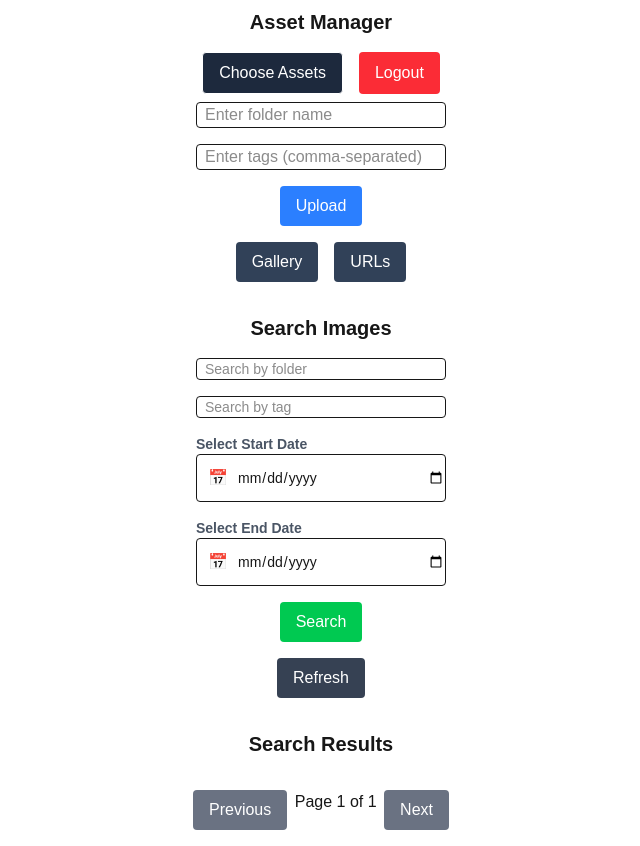
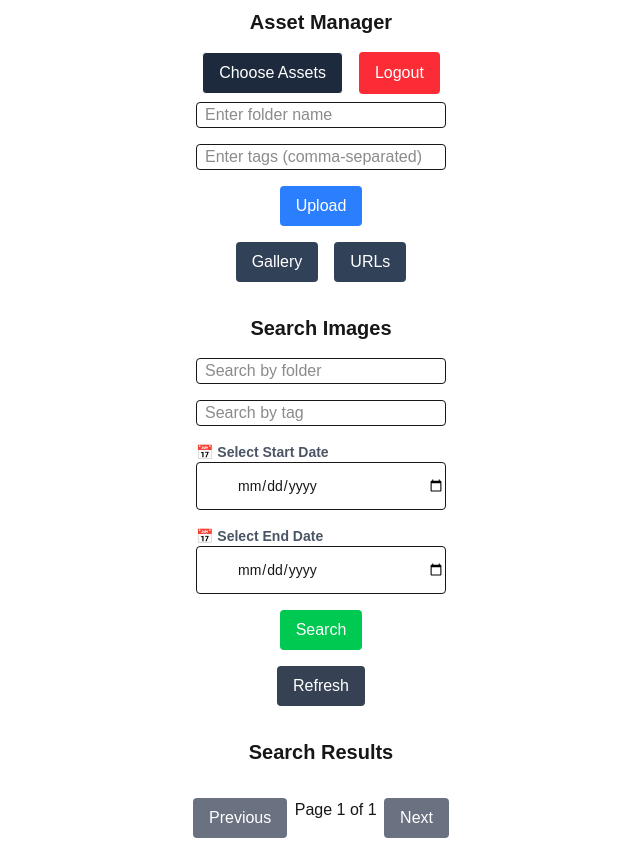
Before and after one commit to uk030621/AssetManagerLWJ, a Next.js app: page /imagemanager in a window 1280 px wide. Shown: the whole page, without its empty margins (319-959 px from the left). Built offline with nearby package versions, Linux system fonts and the light colour scheme.

Commit message:
Hope this works.

```diff
--- a/app/imagemanager/page.js
+++ b/app/imagemanager/page.js
@@ -173,18 +173,18 @@ export default function Home() {
         placeholder="Search by folder"
         value={searchFolder}
         onChange={(e) => setSearchFolder(e.target.value)}
-        className="pl-2 mb-4 border text-sm rounded w-[250px]"
+        className="pl-2 mb-4 border  rounded w-[250px]"
       />
       <input
         type="text"
         placeholder="Search by tag"
         value={searchTerm}
         onChange={(e) => setSearchTerm(e.target.value)}
-        className="pl-2 mb-4 border text-sm rounded w-[250px]"
+        className="pl-2 mb-4 border  rounded w-[250px]"
       />
       <div className="flex flex-col">
         <label className="text-sm font-semibold text-gray-600">
-          Select Start Date
+          📅 Select Start Date
         </label>
         <div className="relative">
           <input
@@ -193,15 +193,12 @@ export default function Home() {
             onChange={(e) => setStartDate(e.target.value)}
             className="pl-10 mb-4 text-sm border rounded w-[250px] h-12 bg-white"
           />
-          <span className="absolute left-3 top-3 text-gray-500 mr-4">
-            📅 {/* Calendar Icon */}
-          </span>
         </div>
       </div>
 
       <div className="flex flex-col">
         <label className="text-sm font-semibold text-gray-600">
-          Select End Date
+          📅 Select End Date
         </label>
         <div className="relative">
           <input
@@ -210,9 +207,6 @@ export default function Home() {
             onChange={(e) => setEndDate(e.target.value)}
             className="pl-10 mb-4 text-sm border rounded w-[250px] h-12 bg-white"
           />
-          <span className="absolute left-3 top-3 text-gray-500 mr-4">
-            📅 {/* Calendar Icon */}
-          </span>
         </div>
       </div>
       <button
```
